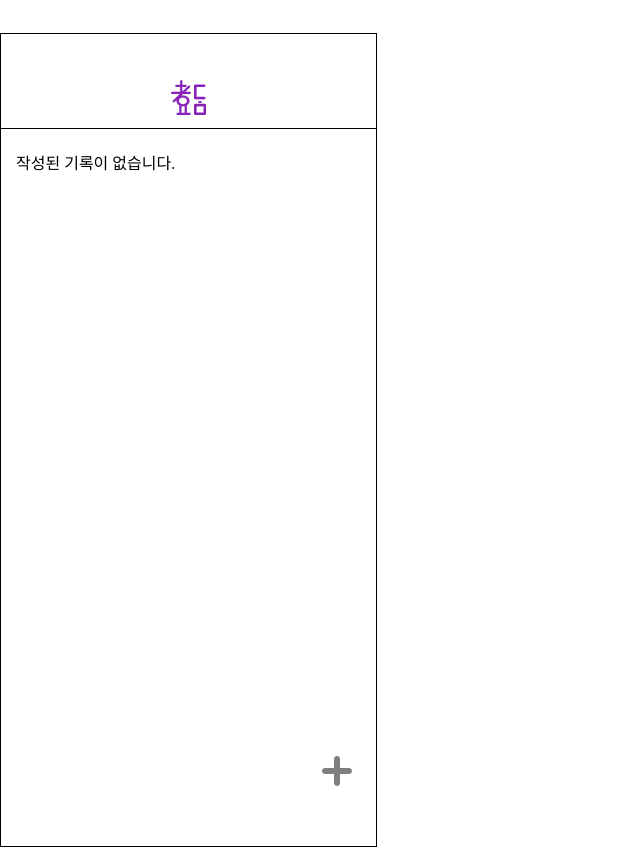
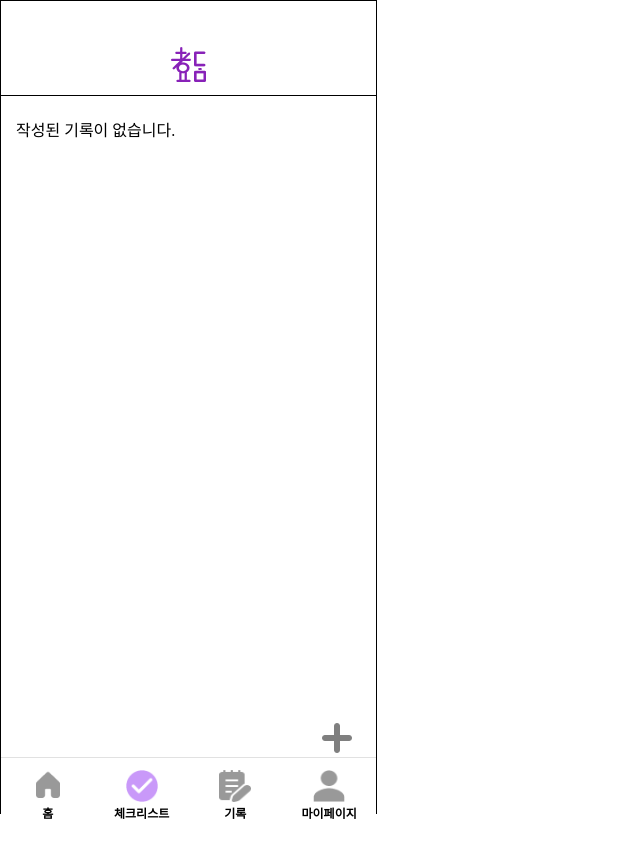
Before and after one commit to mingging27/FE_BE, a Django app: page /record/ in a window 1280 px wide. Shown: the whole page, without its empty margins (0-640 px from the left). After the commit the page ends 819 px from the top, so only its background shows below. Run offline with Django 5.2, Linux system fonts and the light colour scheme; the visitor is signed in with stand-in values (Sample User, id 1); data comes from the database, SQL or seed files in the repository; data that the repository does not hold is empty; some web fonts are replaced.

```diff
--- a/scare_prj/checklist/forms.py
+++ b/scare_prj/checklist/forms.py
@@ -6,6 +6,7 @@ class TodoForm(forms.ModelForm):
         model = Todo
         fields = ('title', 'due_date', 'due_time', 'repeat_on')
         widgets = {
+            'title': forms.TextInput(attrs={'placeholder': '제목을 입력하세요.'}),
             'repeat_on': forms.CheckboxSelectMultiple,
             'due_date': forms.DateInput(attrs={'type': 'date'}),
             'due_time': forms.TimeInput(attrs={'type': 'time'}),
--- a/scare_prj/record/templates/record/home.html
+++ b/scare_prj/record/templates/record/home.html
@@ -30,6 +30,35 @@
         </div>
         <a href="{%url 'record:create' %}"><img src="{% static 'img/+.png' %}" class="plus" height="30"></a>
     </div>
+    <!-- nav bar -->
+    <div class="nav_po">
+        <div class="bottom-navigation">
+            <a class="nav-menu" href="{% url 'cal:home' %}">
+                <div class="menu">
+                    <img class="icon" src="{% static 'img/nav-01home_gray.png' %}" />
+                    <span>홈</span>
+                </div>
+            </a>
+            <a class="nav-menu" href="{% url 'checklist:home' %}">
+                <div class="menu">
+                    <img class="icon" src="{% static 'img/nav-02checklist_pur.png' %}" />
+                    <span>체크리스트</span>
+                </div>
+            </a>
+            <a class="nav-menu" href="{% url 'record:home' %}">
+                <div class="menu">
+                    <img class="icon" src="{% static 'img/nav-03memo.png' %}" />
+                    <span>기록</span>
+                </div>
+            </a>
+            <a class="nav-menu" href="{% url 'accounts:mypage' %}">
+                <div class="menu">
+                    <img class="icon" src="{% static 'img/nav-04mypage.png' %}" />
+                    <span>마이페이지</span>
+                </div>
+            </a>
+        </div>
+    </div>
 </body>
 
 </html>
--- a/scare_prj/static/css/document_create.css
+++ b/scare_prj/static/css/document_create.css
@@ -15,7 +15,6 @@ body {
     width: 375px;
     height: 812px;
     margin: 0;
-    margin-top: 33px;
     border: 1px solid black;
     position: relative;
 }
--- a/scare_prj/static/css/document_detail.css
+++ b/scare_prj/static/css/document_detail.css
@@ -16,7 +16,6 @@ body {
     width: 375px;
     height: 812px;
     margin: 0;
-    margin-top: 33px;
 }
 
 
--- a/scare_prj/static/css/document_main.css
+++ b/scare_prj/static/css/document_main.css
@@ -24,7 +24,6 @@ body {
   width: 375px;
   height: 812px;
   margin: 0;
-  margin-top: 33px;
   position: relative;
   border: 1px solid black;
 }
--- a/scare_prj/static/css/document_update.css
+++ b/scare_prj/static/css/document_update.css
@@ -15,7 +15,6 @@ body {
     width: 375px;
     height: 812px;
     margin: 0;
-    margin-top: 33px;
     border: 1px solid black;
     position: relative;
 }
--- a/scare_prj/static/css/notification.css
+++ b/scare_prj/static/css/notification.css
@@ -14,7 +14,6 @@
 body {
     width: 375px;
     height: 812px;
-    margin-top: 33px;
     border: 1px solid black;
     overflow: hidden;
 }
```
Also changed, not shown: scare_prj/checklist/templates/checklist/create.html (+0 -41 lines), scare_prj/static/css/mk_checklist.css (+19 -14 lines).
